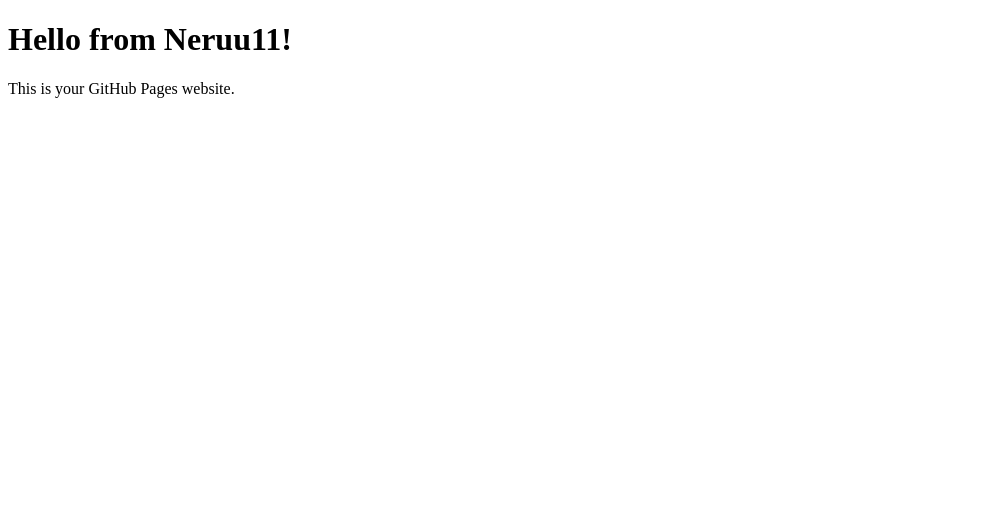
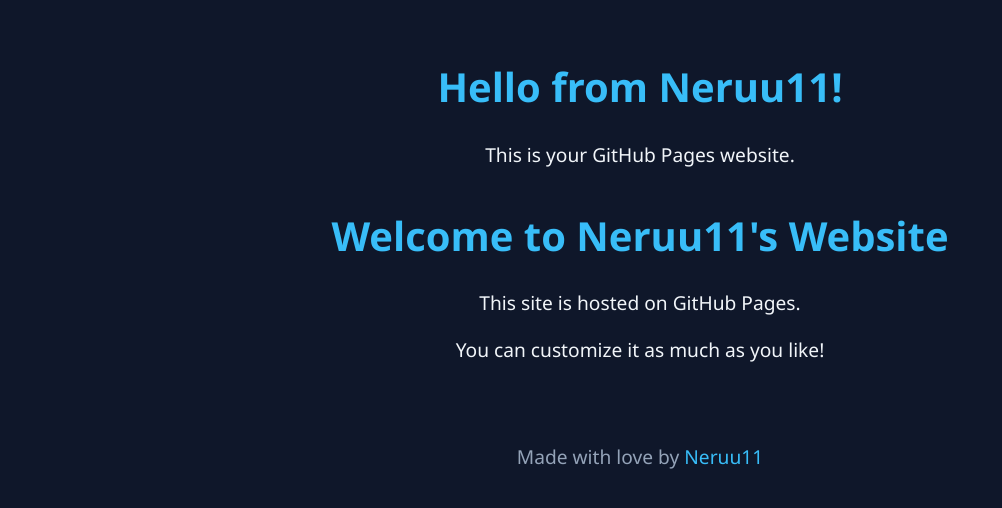
Before and after one commit to Neruu11/neruu11.github.io, a plain HTML site: page index.html in a window 1280 px wide. Shown: the whole page, without its empty margins (0-1002 px from the left). Drawn offline with Linux system fonts and the light colour scheme.

Commit message:
Update index.html

```diff
--- a/index.html
+++ b/index.html
@@ -8,3 +8,52 @@
     <p>This is your GitHub Pages website.</p>
 </body>
 </html>
+<!DOCTYPE html>
+<html lang="en">
+<head>
+    <meta charset="UTF-8">
+    <meta name="viewport" content="width=device-width, initial-scale=1.0">
+    <title>Neruu11's Site</title>
+    <style>
+        body {
+            margin: 0;
+            font-family: 'Segoe UI', sans-serif;
+            background: #0f172a;
+            color: #f1f5f9;
+            text-align: center;
+            padding: 2rem;
+        }
+        header {
+            margin-top: 5vh;
+        }
+        h1 {
+            font-size: 2.5rem;
+            color: #38bdf8;
+        }
+        p {
+            font-size: 1.2rem;
+            margin-top: 1rem;
+        }
+        footer {
+            margin-top: 5rem;
+            font-size: 0.9rem;
+            color: #94a3b8;
+        }
+        a {
+            color: #38bdf8;
+            text-decoration: none;
+        }
+    </style>
+</head>
+<body>
+    <header>
+        <h1>Welcome to Neruu11's Website</h1>
+        <p>This site is hosted on GitHub Pages.</p>
+        <p>You can customize it as much as you like!</p>
+    </header>
+
+    <footer>
+        <p>Made with love by <a href="https://github.com/Neruu11" target="_blank">Neruu11</a></p>
+    </footer>
+</body>
+</html>
```
